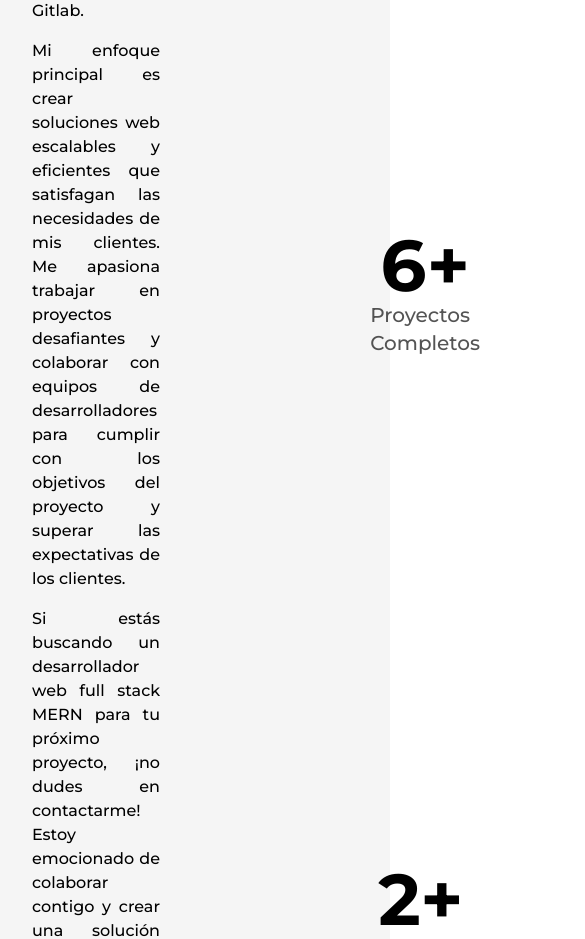
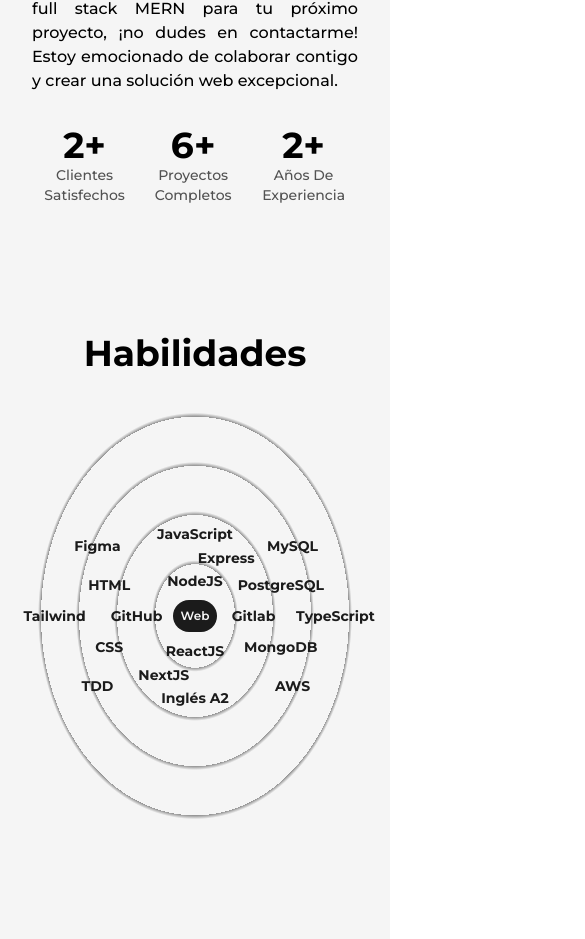
Before and after one commit to gfbianco/Portfolio, a Next.js app: page /about in a window 390 px wide. Shown: the part 1055-1994 px from the top of the page, 585 px wide, since content can reach past the window. Built offline with nearby package versions, Linux system fonts and the light colour scheme.

Commit message:
implementing responsive on the about me page

```diff
--- a/src/components/Lilcon.js
+++ b/src/components/Lilcon.js
@@ -13,7 +13,12 @@ const Lilcon = ({ reference }) => {
 
   return (
     <figure className="absolute left-0 stroke-dark dark:stroke-light">
-      <svg className="-rotate-90" width="75" height="75" viewBox="0 0 100 100">
+      <svg
+        className="-rotate-90 md:w-[60px] md:h-[60px] xs:w-[40px] xs:h-[40px]"
+        width="75"
+        height="75"
+        viewBox="0 0 100 100"
+      >
         <circle cx="75" cy="50" r="20" className="stroke-primary dark:stroke-primaryDark stroke-1 fill-none" />
         <motion.circle cx="75" cy="50" r="20" className="stroke-[5px] fill-light dark:fill-dark"
         style={{
--- a/src/components/Logo.js
+++ b/src/components/Logo.js
@@ -11,7 +11,7 @@ const Logo = () => {
         href="/"
         className="w-16 h-16 bg-dark text-light flex items-center justify-center
         rounded-full text-2xl font-bold font-quintessential border border-solid
-        border-transparent dark:border-light"
+        border-transparent dark:border-light dark:border-2"
         whileHover={{
           backgroundColor: [
             "#121212",
--- a/src/components/NavBar.js
+++ b/src/components/NavBar.js
@@ -15,7 +15,7 @@ import { motion } from "framer-motion"; //? BIBLIOTECA PARA LAS ANIMACIONES DE L
 import useThemeSwitcher from "./hooks/useThemeSwitcher";
 
 /* ESTRUCTURA DEL CADA OPCION DE NAVEGACION */
-const CustomLink = ({ href, title, className = "" }) => {
+const CustomLink = ({ href, title, className="" }) => {
   const router = useRouter();
 
   return (
@@ -38,7 +38,7 @@ const CustomLink = ({ href, title, className = "" }) => {
 };
 
 /* ESTRUCTURA DEL CADA OPCION DE NAVEGACION RESPONSIVE */
-const CustomMobileLink = ({ href, title, className = "", toggle }) => {
+const CustomMobileLink = ({ href, title, className="", toggle }) => {
   const router = useRouter();
 
   const handleClick = () => {
@@ -250,9 +250,9 @@ const NavBar = () => {
               ${mode === "light" ? "bg-dark text-light" : "bg-light text-dark"}`}
             >
               {mode === "dark" ? (
-                <MoonIcon className={"fill-dark"} />
+                <MoonIcon className={"fill-dark w-6"} />
               ) : (
-                <SunIcon className={"fill-dark"} />
+                <SunIcon className={"fill-dark w-6"} />
               )}
             </button>
           </nav>
--- a/src/components/Skills.js
+++ b/src/components/Skills.js
@@ -5,7 +5,9 @@ const Skill = ({ name, x, y }) => {
   return (
     <motion.div
       className="flex items-center justify-center rounded-full font-semibold bg-dark text-light
-    py-3 px-6 shadow-dark cursor-pointer absolute dark:text-dark dark:bg-light"
+      py-3 px-6 shadow-dark cursor-pointer absolute dark:text-dark dark:bg-light lg:py-2 lg:px-4
+      md:text-sm md:py-1.5 md:px-3 xs:bg-transparent xs:dark:bg-transparent xs:text-dark xs:dark:text-light
+      xs:font-bold"
       whileHover={{ scale: 1.05 }}
       initial={{ x: 0, y: 0 }}
       whileInView={{ x: x, y: y, transition: { duration: 1.5 } }}
@@ -19,37 +21,44 @@ const Skill = ({ name, x, y }) => {
 const Skills = () => {
   return (
     <>
-      <h2 className="font-bold text-8xl mt-64 w-full text-center">Habilidades</h2>
-      <div className="w-full h-screen relative flex items-center justify-center rounded-full bg-circularLight dark:bg-circularDark">
+      <h2 className="font-bold text-8xl mt-64 w-full text-center md:mt-32 md:text-6xl xs:text-4xl md:mb-8">Habilidades</h2>
+      <div
+        className="w-full h-screen relative flex items-center justify-center rounded-full bg-circularLight
+        dark:bg-circularDark lg:h-[80vh] sm:h-[60vh] xs:h-[50vh]
+        lg:bg-circularLightLg lg:dark:bg-circularDarkLg
+        md:bg-circularLightMd md:dark:bg-circularDarkMd
+        sm:bg-circularLightSm sm:dark:bg-circularDarkSm
+        "
+      >
         <motion.div
           className="flex items-center justify-center rounded-full font-semibold bg-dark text-light
-        p-8 shadow-dark cursor-pointer dark:text-dark dark:bg-light"
+          p-8 shadow-dark cursor-pointer dark:text-dark dark:bg-light lg:p-6 md:p-4 xs:text-xs xs:p-2"
           whileHover={{ scale: 1.05 }}
         >
           Web
         </motion.div>
 
         {/* SKILLS FRONTEND */}
-        <Skill name="ReactJS" x="0vw" y="6vw" />
-        <Skill name="NextJS" x="0vw" y="15vw" />
+        <Skill name="ReactJS" x="0vw" y="9vw" />
+        <Skill name="NextJS" x="-8vw" y="15vw" />
         <Skill name="Inglés A2" x="0vw" y="21vw" />
-        <Skill name="GitHub" x="-10vw" y="0vw" />
-        <Skill name="Gitlab" x="10vw" y="0vw" />
-        <Skill name="HTML" x="-16vw" y="-8vw" />
-        <Skill name="CSS" x="-16vw" y="8vw" />
-        <Skill name="Tailwind CSS" x="-25vw" y="0vw" />
-        <Skill name="Figma" x="-25vw" y="-15vw" />
-        <Skill name="Hostinger" x="-25vw" y="15vw" />
+        <Skill name="GitHub" x="-15vw" y="0vw" />
+        <Skill name="Gitlab" x="15vw" y="0vw" />
+        <Skill name="HTML" x="-22vw" y="-8vw" />
+        <Skill name="CSS" x="-22vw" y="8vw" />
+        <Skill name="Tailwind" x="-36vw" y="0vw" />
+        <Skill name="Figma" x="-25vw" y="-18vw" />
+        <Skill name="TDD" x="-25vw" y="18vw" />
 
         {/* SKILLS BACKEND */}
-        <Skill name="NodeJS" x="0vw" y="-6vw" />
+        <Skill name="NodeJS" x="0vw" y="-9vw" />
         <Skill name="JavaScript" x="0vw" y="-21vw" />
-        <Skill name="Express" x="0vw" y="-15vw" />
-        <Skill name="TypeScript" x="25vw" y="0vw" />
-        <Skill name="PostgreSQL" x="16vw" y="-8vw" />
-        <Skill name="MySQL" x="16vw" y="8vw" />
-        <Skill name="MongoDB" x="25vw" y="-15vw" />
-        <Skill name="AWS" x="25vw" y="15vw" />
+        <Skill name="Express" x="8vw" y="-15vw" />
+        <Skill name="TypeScript" x="36vw" y="0vw" />
+        <Skill name="PostgreSQL" x="22vw" y="-8vw" />
+        <Skill name="MongoDB" x="22vw" y="8vw" />
+        <Skill name="MySQL" x="25vw" y="-18vw" />
+        <Skill name="AWS" x="25vw" y="18vw" />
       </div>
     </>
   );
--- a/src/pages/about.js
+++ b/src/pages/about.js
@@ -43,10 +43,16 @@ const about = () => {
       </Head>
       <main className="flex w-full flex-col items-center justify-center dark:text-light">
         <Layout className="pt-16">
-          <AnimatedText text="¡La pasión alimenta el propósito!" className="mb-16" />
-          <div className="grid w-full grid-cols-8 gap-16">
+          <AnimatedText
+            text="¡La pasión alimenta el propósito!"
+            className="mb-16 lg:!text-7xl sm:!text-6xl xs:!text-4xl sm:mb-8"
+          />
+          <div className="grid w-full grid-cols-8 gap-16 sm:gap-8">
             {/* ---------------------------------------------------------- */}
-            <div className="col-span-3 flex flex-col items-start justify-start text-justify">
+            <div
+              className="col-span-3 flex flex-col items-start justify-start text-justify xl:col-span-4
+              md:order-2 md:col-span-8"
+            >
               <h2 className="mb-4 text-lg font-bold uppercase text-dark/75 dark:text-light/75">
                 Biografía
               </h2>
@@ -72,10 +78,13 @@ const about = () => {
             {/* ---------------------------------------------------------- */}
             <div
               className="col-span-3 relative h-max rounded-2xl border-2 border-solid border-dark
-            bg-light p-8 dark:bg-dark dark:border-light"
+            bg-light p-8 dark:bg-dark dark:border-light xl:col-span-4 md:order-1 md:col-span-8"
             >
               {/* ESTE DIV HACE EL EFECTO DE 3D AL CONTENEDOR DE LA IMAGEN */}
-              <div className="absolute top-0 -right-3 -z-10 w-[102%] h-[103%] rounded-[2rem] bg-dark dark:bg-light" />
+              <div
+                className="absolute top-0 -right-3 -z-10 w-[102%] h-[103%] rounded-[2rem] bg-dark
+              dark:bg-light"
+              />
               {/* FOTO DE PERFIL */}
               <Image
                 src={profilePic}
@@ -88,31 +97,43 @@ const about = () => {
               />
             </div>
             {/* ---------------------------------------------------------- */}
-            <div className="col-span-2 flex flex-col items-end justify-between">
+            <div
+              className="col-span-2 flex flex-col items-end justify-between xl:col-span-8 xl:flex-row
+              xl:items-center md:order-3"
+            >
               {/* CLIENTES */}
-              <div className="flex flex-col items-center justify-center">
-                <span className="inline-block text-7xl font-bold">
+              <div className="flex flex-col items-end justify-center xl:items-center">
+                <span className="inline-block text-7xl font-bold md:text-6xl sm:text-5xl xs:text-4xl">
                   <AnimatedNumbers value={2} />+
                 </span>
-                <h2 className="text-xl font-medium capitalize text-dark/75 dark:text-light/75">
+                <h2
+                  className="text-xl font-medium capitalize text-dark/75 dark:text-light/75
+                  xl:text-center md:text-lg sm:text-base xs:text-sm"
+                >
                   Clientes Satisfechos
                 </h2>
               </div>
               {/* PROYECTOS */}
-              <div className="flex flex-col items-center justify-center">
-                <span className="inline-block text-7xl font-bold">
+              <div className="flex flex-col items-center justify-center xl:items-center">
+                <span className="inline-block text-7xl font-bold md:text-6xl sm:text-5xl xs:text-4xl">
                   <AnimatedNumbers value={6} />+
                 </span>
-                <h2 className="text-xl font-medium capitalize text-dark/75 dark:text-light/75">
+                <h2
+                  className="text-xl font-medium capitalize text-dark/75 dark:text-light/75
+                  xl:text-center md:text-lg sm:text-base xs:text-sm"
+                >
                   Proyectos Completos
                 </h2>
               </div>
               {/* EXPERIENCIA */}
-              <div className="flex flex-col items-center justify-center">
-                <span className="inline-block text-7xl font-bold">
+              <div className="flex flex-col items-center justify-center xl:items-center">
+                <span className="inline-block text-7xl font-bold md:text-6xl sm:text-5xl xs:text-4xl">
                   <AnimatedNumbers value={2} />+
                 </span>
-                <h2 className="text-xl font-medium capitalize text-dark/75 dark:text-light/75">
+                <h2
+                  className="text-xl font-medium capitalize text-dark/75 dark:text-light/75
+                  xl:text-center md:text-lg sm:text-base xs:text-sm"
+                >
                   Años de Experiencia
                 </h2>
               </div>
```
Also changed, not shown: src/components/Education.js (+10 -8 lines), src/components/Experience.js (+10 -8 lines), tailwind.config.js (+18 -12 lines).
